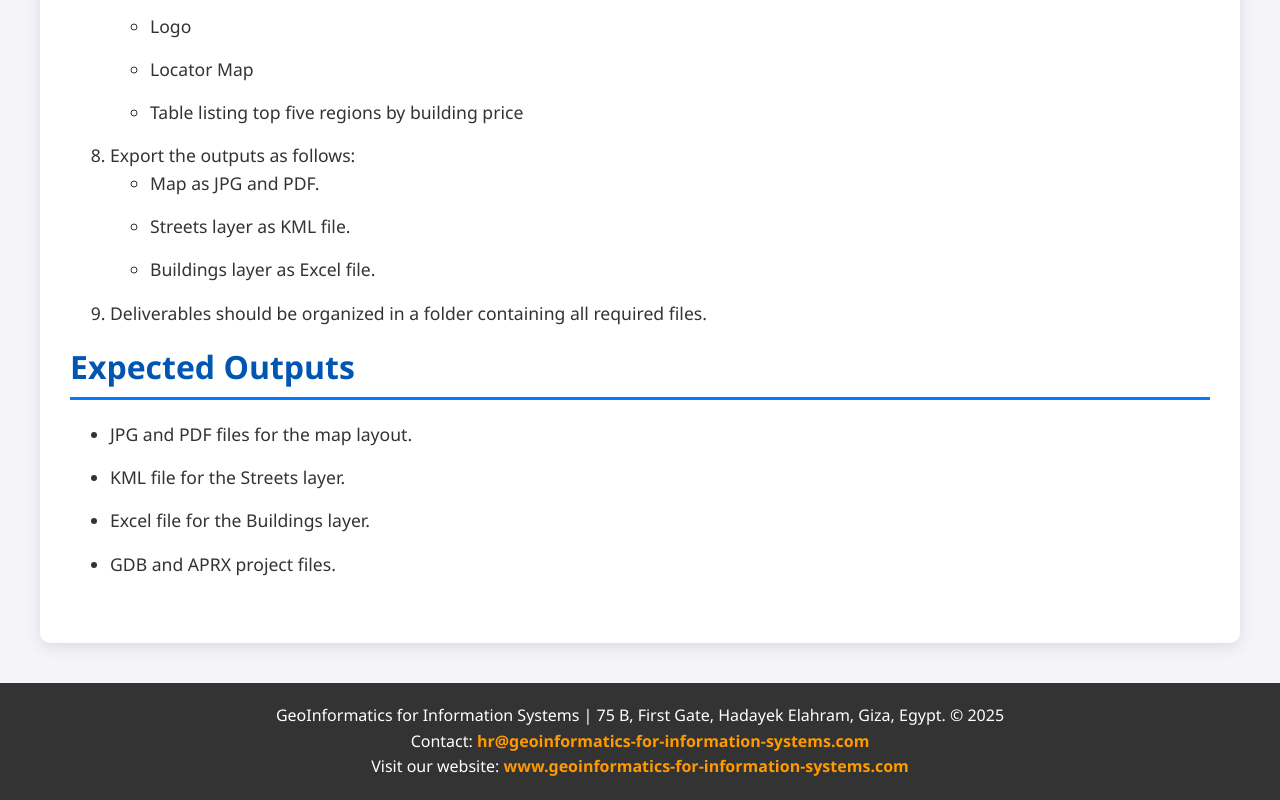
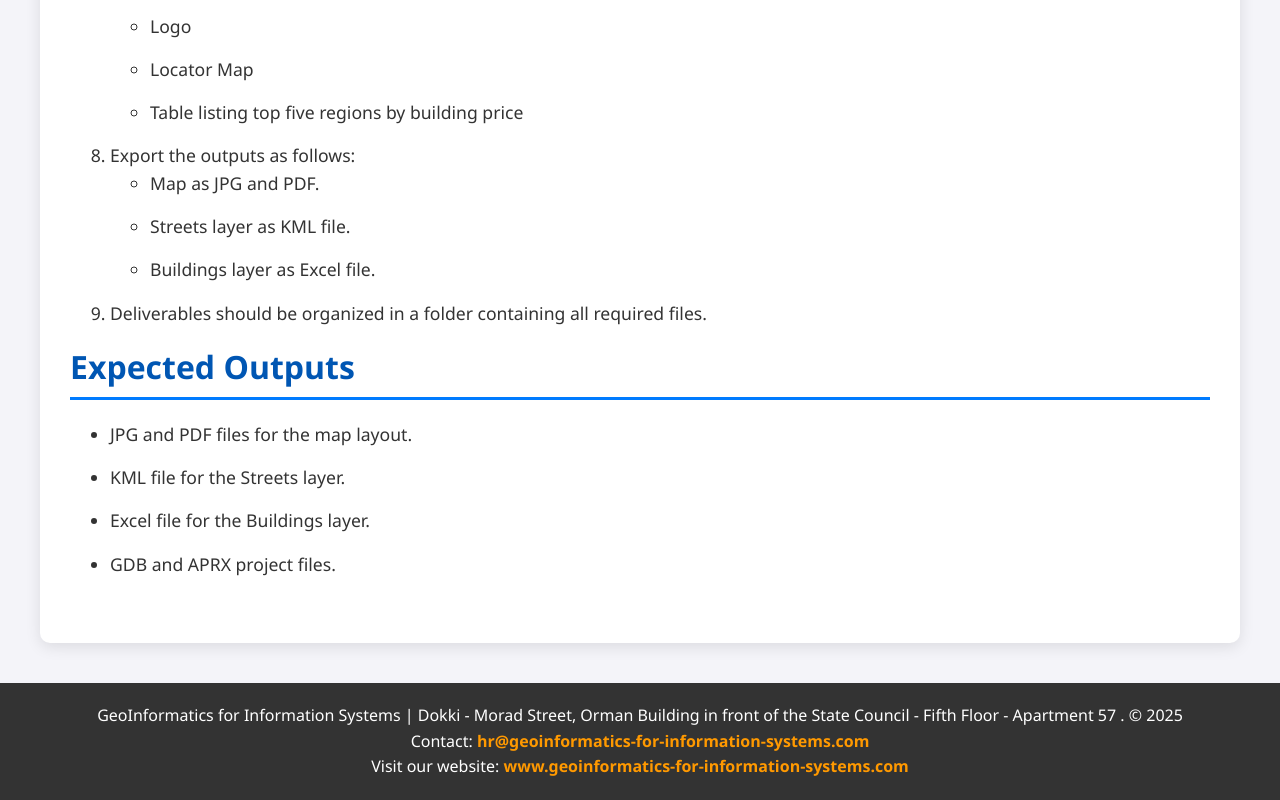
Before and after one commit to saadbarghouth2-blip/GeoInformatics-Task_for_Interviews, a plain HTML site: page index.html in a window 1280 px wide. Shown: the part 2086-2886 px from the top of the page. Drawn offline with Linux system fonts and the light colour scheme.

Commit message:
Update index.html

```diff
--- a/index.html
+++ b/index.html
@@ -112,7 +112,7 @@
     </main>
 
     <footer>
-        <p>GeoInformatics for Information Systems | 75 B, First Gate, Hadayek Elahram, Giza, Egypt.</p>
+        <p>GeoInformatics for Information Systems | Dokki - Morad Street, Orman Building in front of the State Council - Fifth Floor - Apartment 57 .</p>
         <p>Contact: <a href="mailto:hr@geoinformatics-for-information-systems.com"> hr@geoinformatics-for-information-systems.com </a></p>
         <p>Visit our website: <a href="https://www.geoinformatics-for-information-systems.com/" target="_blank">www.geoinformatics-for-information-systems.com</a></p>
     </footer>
```
